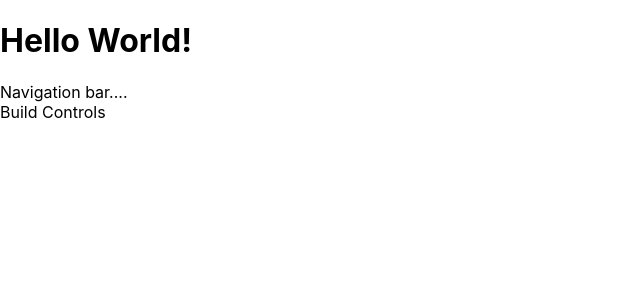
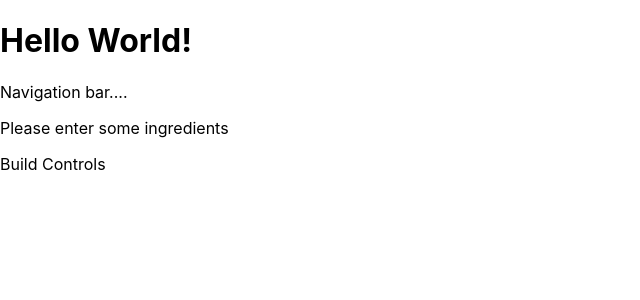
Before and after one commit to abhinav941/React, a React app: page / in a window 1280 px wide. Shown: the top 300 px of the page, without its empty margins (0-640 px from the left). Built offline with nearby package versions, Linux system fonts and the light colour scheme.

Commit message:
last commit for  : 22-1-2019

```diff
--- a/src/Component/Burger/Burger.css
+++ b/src/Component/Burger/Burger.css
@@ -4,6 +4,7 @@
     height:250px;
     overflow:scroll;
     overflow-x: hidden;
+    overflow-y: hidden;
     text-align: center;
     font-weight: bold;
     font-size:1.2rem;
--- a/src/Component/Burger/Burger.js
+++ b/src/Component/Burger/Burger.js
@@ -2,15 +2,28 @@
 import BurgerIngredient from './BurgerIngredient/BurgerIngredient';
 import classes from './Burger.css'
 // import Aux from '../../hoc/Aux';
+
 const Burger =(props)=>{
+    let transformedIngredient =Object.keys(props.ingredients)
+    .map(igKey =>{
+        return [...Array(props.ingredients[igKey])].map((_,i) => {
+                return <BurgerIngredient type={igKey} key={igKey+i}></BurgerIngredient>
+            }
+        )
+    }).reduce((arr,el)=>{
+        return arr.concat(el)
+    },[]);
+
+    if(transformedIngredient.length ===0){
+        transformedIngredient = <p>Please enter some ingredients</p>
+    }
+
+
     return(
         <div className={classes.Burger}>
 
             <BurgerIngredient type="bread-top"/>
-            <BurgerIngredient type="cheese"/>
-            <BurgerIngredient type="bacon"/>
-            <BurgerIngredient type="salad"/>
-            <BurgerIngredient type="meat"/>
+            {transformedIngredient}
             <BurgerIngredient type="bread-bottom"/>
 
         </div>
--- a/src/Component/Layout/Layout.js
+++ b/src/Component/Layout/Layout.js
@@ -1,6 +1,7 @@
 import React from 'react';
 import Aux from '../../hoc/Aux';
 import classes from './Layout.css';
+
 const Layout=(props)=>{
     return(
         <Aux>
--- a/src/Container/BurgerBuilder/BurgerBuilder.js
+++ b/src/Container/BurgerBuilder/BurgerBuilder.js
@@ -3,10 +3,26 @@
 import Burger from '../../Component/Burger/Burger';
 
 class BurgerBuilder extends Component{
+
+    state={
+        ingredients:{
+            'bacon':0,
+            'cheese':0,
+            'meat':0,
+            'salad':0,
+        },
+        'basePrice':"$"+2.25
+    }
+
+
+
+
     render(){
         return(
             <Aux>
-               <Burger></Burger>
+               <Burger
+                ingredients={this.state.ingredients}
+               ></Burger>
                <div>Build Controls</div>
             </Aux>
         );
```
